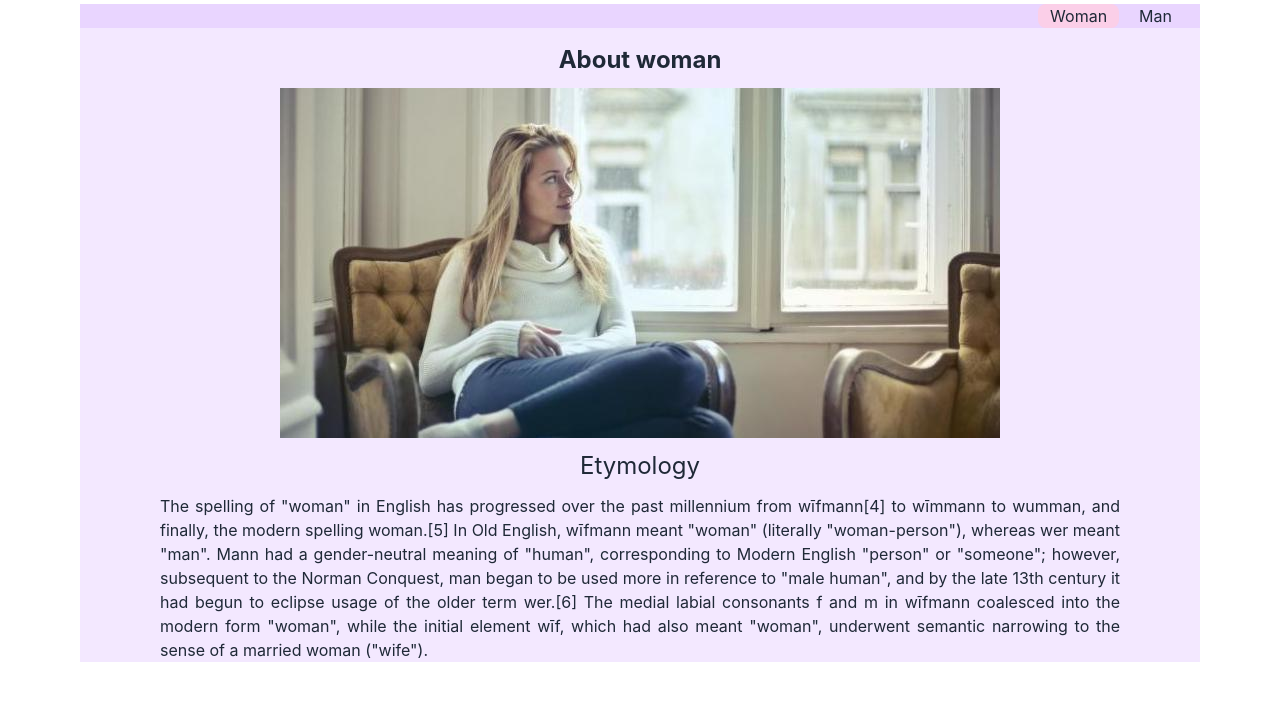
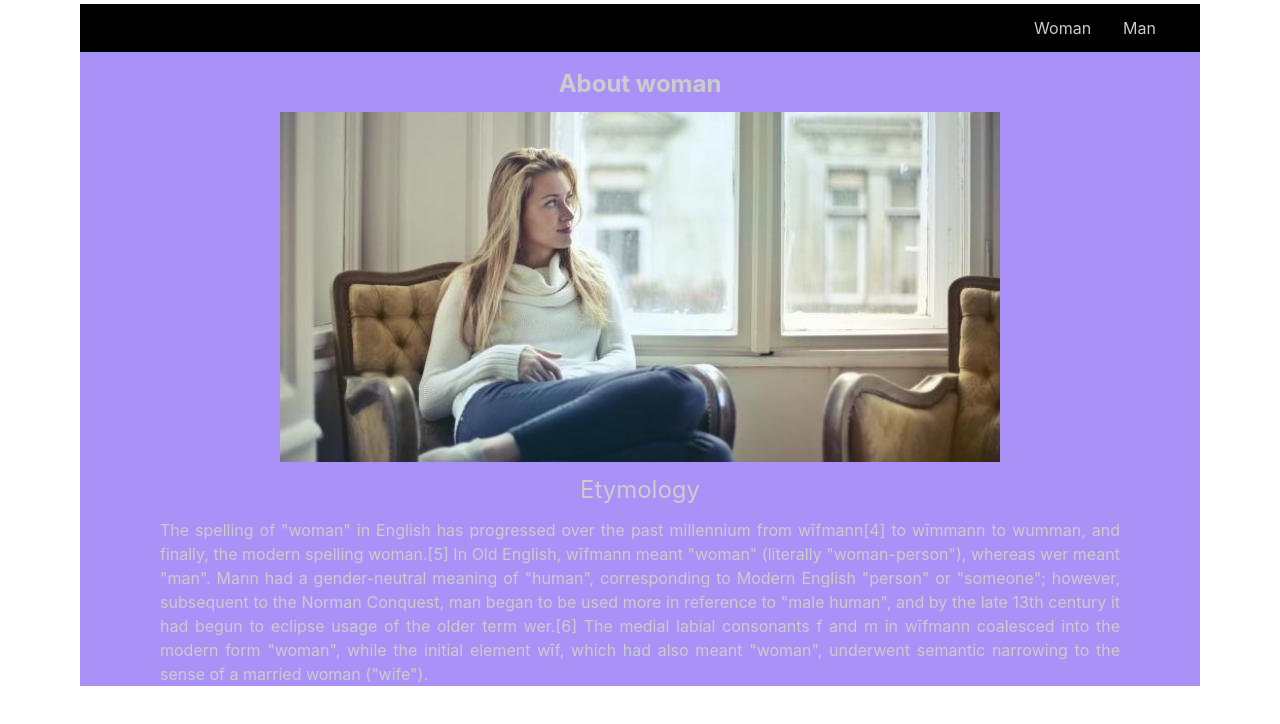
Before and after one commit to mascotik/ui-research, a JavaScript app: page / in a window 1280 px wide. Shown: the top 724 px of the page. Built offline with nearby package versions, Linux system fonts and the light colour scheme; the HTML template or start-up script is replaced by a standard one.

Commit message:
ui-tailwind-daisy: test 1

```diff
--- a/src/App.css
+++ b/src/App.css
@@ -1,5 +1,5 @@
 .app {
-  @apply bg-purple-100
+  @apply bg-base-300
     md:mx-10
     lg:mx-20
     text-center
@@ -7,30 +7,33 @@
 
 .header {
   @apply
-  bg-purple-200
+  bg-base-200
+}
+
+.nav {
+  @apply
+  navbar
+  py-1
+  my-1
+  min-h-0
+  justify-end
 }
 
 .nav_list {
   @apply
-  m-1
-  px-3
-  flex
-  justify-end
-  space-x-2
-
+  menu
+  menu-horizontal
+  mr-5
 }
 
-.nav_list--item {
+.nav_list--link {
   @apply
-  px-3
-border-black
-hover:bg-pink-200
-  rounded-lg
+  py-2
 }
 
 .active {
-  @apply
-  bg-pink-200
+  /* @apply
+  bg-pink-200 */
 }
 
 .card_img {
--- a/src/App.js
+++ b/src/App.js
@@ -7,14 +7,14 @@ function App() {
     <div className="app">
       <header className="header">
         <nav className="nav">
-          <ol className="nav_list">
+          <ul className="nav_list">
             <li className="nav_list--item active">
               <a className="nav_list--link" href="#">Woman</a>
             </li>
             <li className="nav_list--item">
               <a className="nav_list--link" href="#">Man</a>
             </li>
-          </ol>
+          </ul>
         </nav>
       </header>
       <section title="About woman" className="card">
--- a/tailwind.config.js
+++ b/tailwind.config.js
@@ -8,12 +8,24 @@ module.exports = {
   plugins: [require("daisyui")],
   daisyui: {
     styled: true,
-    themes: true,
+     themes: [
+      {
+        mytheme: {
+          primary: "#a991f7",
+          secondary: "#f6d860",
+          accent: "#37cdbe",
+          neutral: "#3d4451",
+          "base-300": "#a991f7",
+        },
+       },
+       "light",
+       "dark"
+     ],
     base: true,
     utils: true,
     logs: true,
     rtl: false,
     prefix: "",
-    darkTheme: "dark",
+    darkTheme: "light",
   },
 }
```
